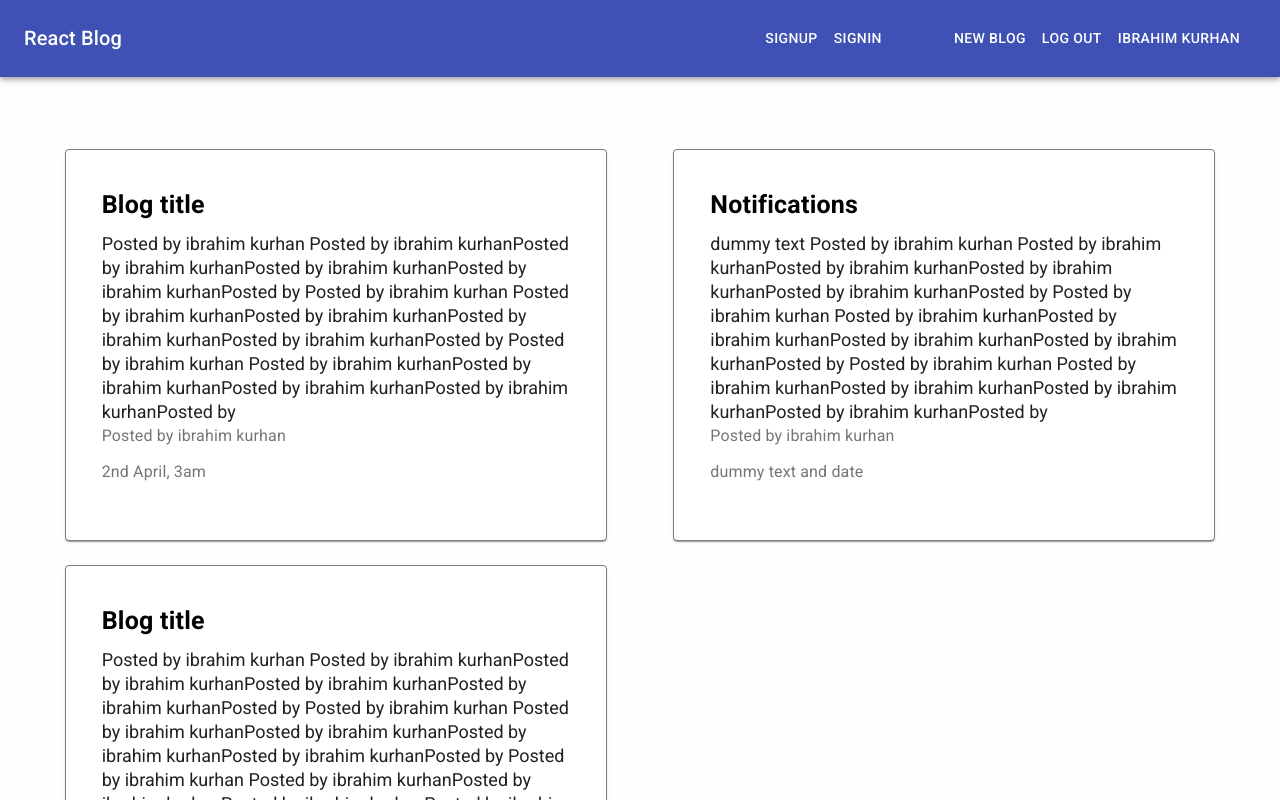
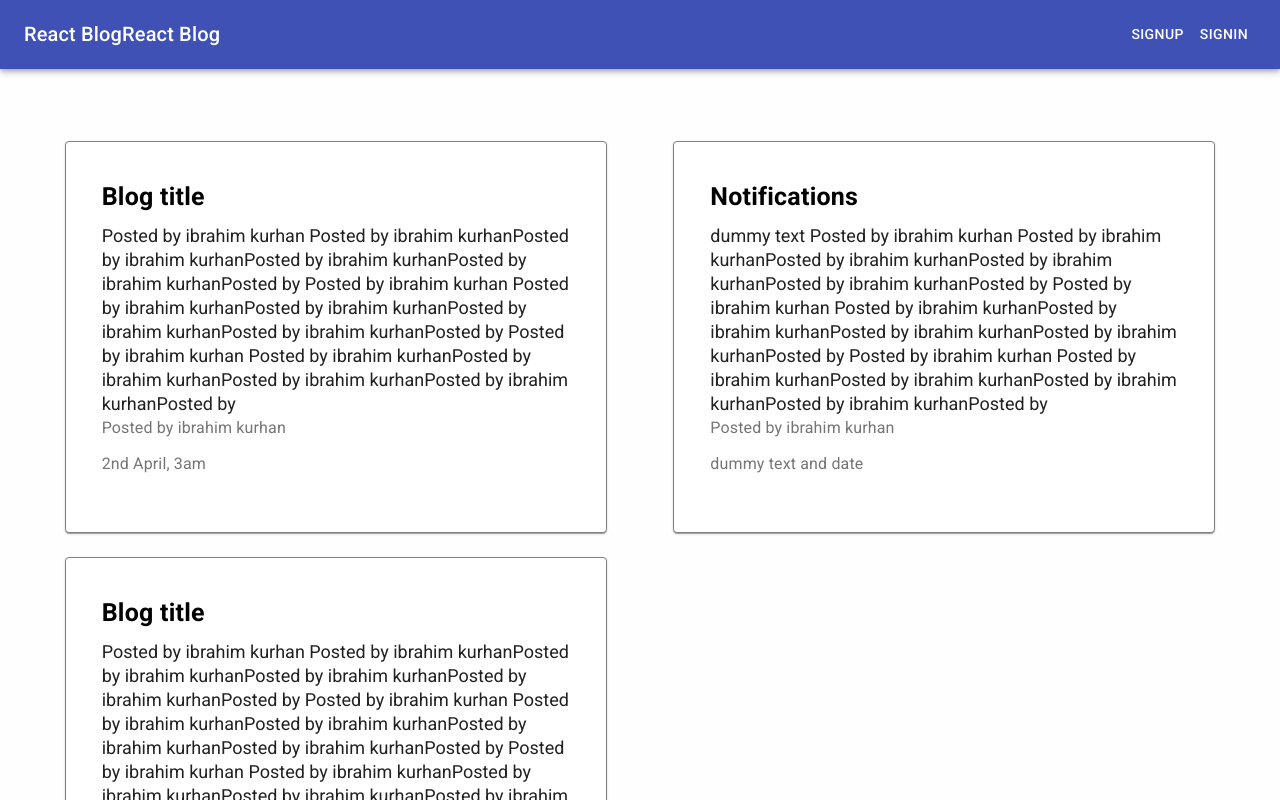
Before and after one commit to ibkibk/React-Redux-Firebase-Blog, a React (Create React App) app: page / in a window 1280 px wide. Shown: the top 800 px of the page. Built offline with nearby package versions, Linux system fonts and the light colour scheme.

Commit message:
new link added

```diff
--- a/src/component/navBar/NavBar.js
+++ b/src/component/navBar/NavBar.js
@@ -1,10 +1,9 @@
-import React from "react";
+import React, { useState } from "react";
 import { makeStyles } from "@material-ui/core/styles";
 import AppBar from "@material-ui/core/AppBar";
 import Toolbar from "@material-ui/core/Toolbar";
 import Typography from "@material-ui/core/Typography";
 import Button from "@material-ui/core/Button";
-import IconButton from "@material-ui/core/IconButton";
 import { Link } from "react-router-dom";
 import SignedIn from "./SignedIn";
 import SignedOut from "./SignedOut";
@@ -20,7 +19,15 @@ const useStyles = makeStyles((theme) => ({
     flexGrow: 1,
   },
 }));
-const NavBar = () => {
+
+const NavBar = (props) => {
+  const [isLoggedIn, setIsLoggedIn] = useState(false);
+
+  const links = isLoggedIn ? (
+    <SignedIn onClick={() => setIsLoggedIn((isLoggedIn) => !isLoggedIn)} />
+  ) : (
+    <SignedOut onClick={() => setIsLoggedIn((isLoggedIn) => isLoggedIn)} />
+  );
   const classes = useStyles();
 
   return (
@@ -31,13 +38,17 @@ const NavBar = () => {
             <Link to="/" style={{ color: "white", textDecoration: "none" }}>
               React Blog
             </Link>
+            <Link to="/" style={{ color: "white", textDecoration: "none" }}>
+              React Blog
+            </Link>
           </Typography>
-          <Button color="inherit">
-            <SignedOut />
+          {links}
+          {/* <Button color="inherit">
+            <SignedOut onClick={() => setIsLoggedIn(false)} />
           </Button>
           <Button color="inherit">
-            <SignedIn />
-          </Button>
+            <SignedIn onClick={() => setIsLoggedIn(true)} />
+          </Button> */}
         </Toolbar>
       </AppBar>
     </div>
--- a/src/component/navBar/SignedIn.js
+++ b/src/component/navBar/SignedIn.js
@@ -5,7 +5,6 @@ import Button from "@material-ui/core/Button";
 function SignedIn() {
   return (
     <ul>
-      {/* <li> */}
       <Button>
         {" "}
         <NavLink
@@ -27,7 +26,6 @@ function SignedIn() {
           Ibrahim Kurhan
         </NavLink>
       </Button>
-      {/* </li> */}
     </ul>
   );
 }
```
Also changed, not shown: 2 other files (tests, documents, lock files or other folders).
